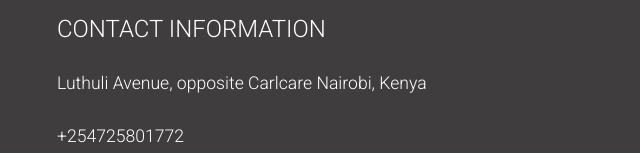
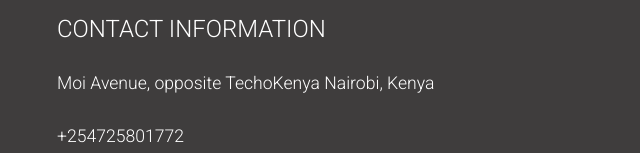
Before and after one commit to k-koech/clothing-store, a plain HTML site: page index.html in a window 1280 px wide. Shown: the part 799-952 px from the top of the page, 630-1270 px from the left. Drawn offline with nearby package versions, Linux system fonts and the light colour scheme.

Commit message:
updated index

```diff
--- a/index.html
+++ b/index.html
@@ -67,7 +67,7 @@
         </div>
         <div class="col-md-6 col-12 col2">
           <h3>CONTACT INFORMATION</h3>
-            <div class="li">Luthuli Avenue, opposite Carlcare Nairobi, Kenya</div>
+            <div class="li">Moi Avenue, opposite TechoKenya Nairobi, Kenya</div>
             <div class="li">+254725801772</div>
             <div class="li">contact@kkclozzet.co.ke</div>
             <div class="li">
```
